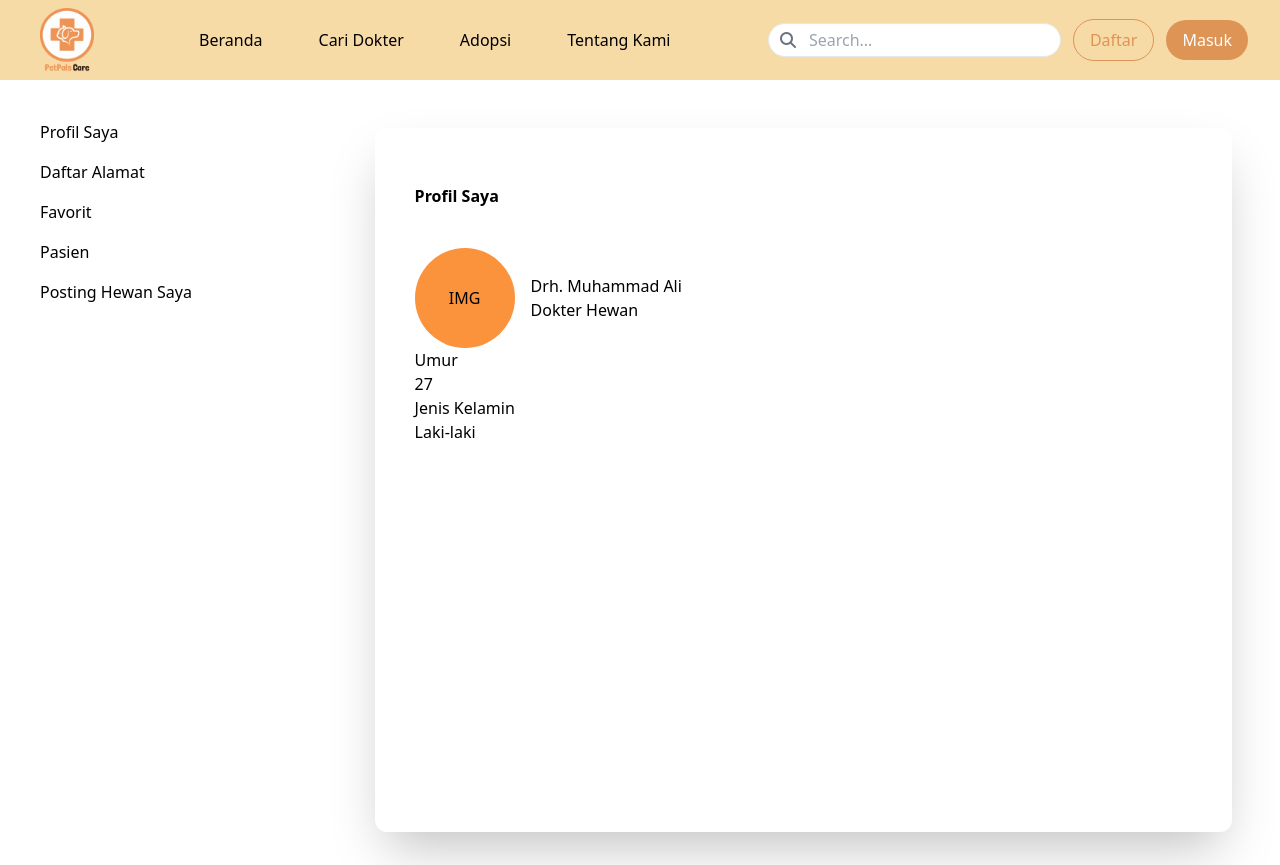
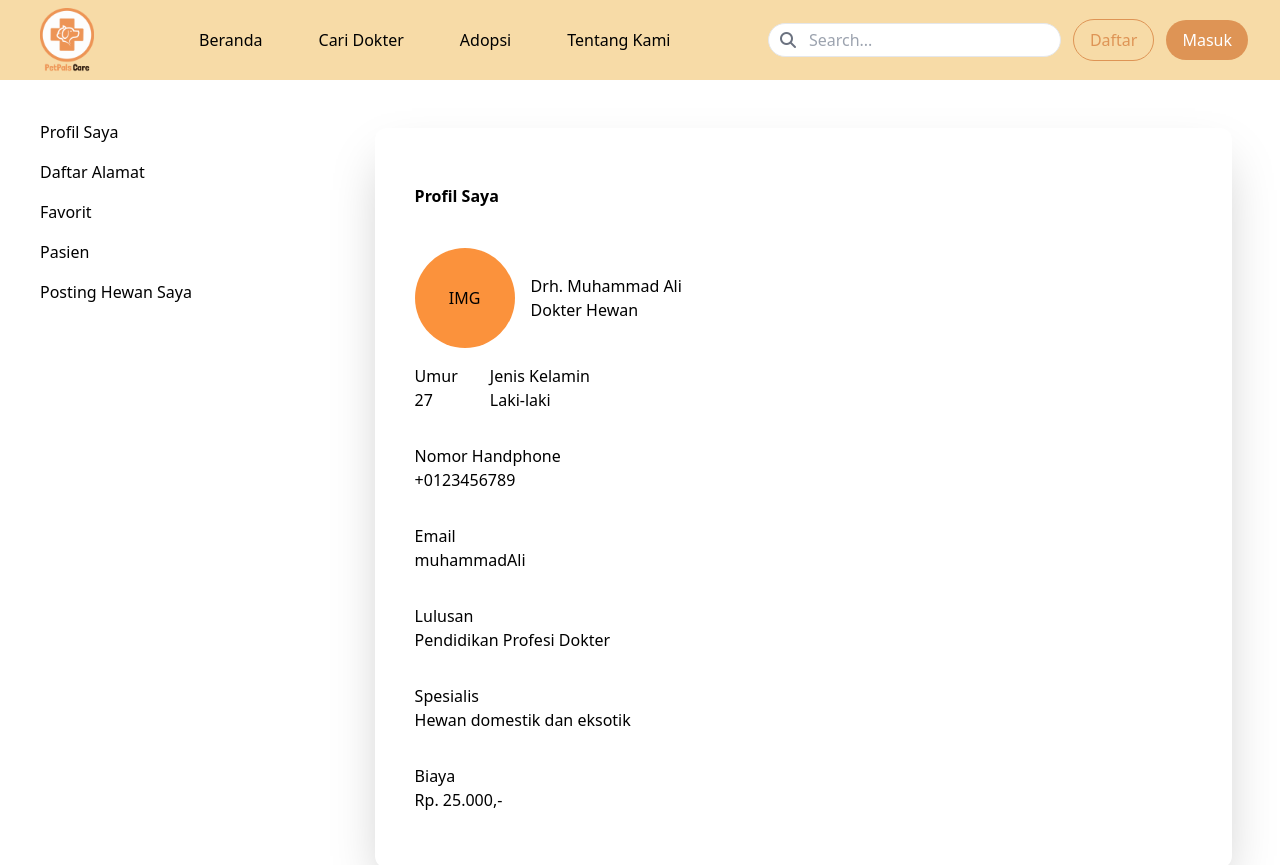
Before and after one commit to yusuf020820/PetPalsCare2, a React (Vite) app: page /Profil-dokter in a window 1280 px wide. Shown: the top 865 px of the page. Built offline with nearby package versions, Linux system fonts and the light colour scheme; what tailgrids would draw is missing.

Commit message:
profildokter

```diff
--- a/src/pages/ProfilDokter.jsx
+++ b/src/pages/ProfilDokter.jsx
@@ -18,7 +18,7 @@ const ProfilDokter = () => {
         </div>
 
         <div className="bg-white w-full h-screen p-12">
-          <div className="bg-white p-10 rounded-xl w-full h-full shadow-2xl">
+          <div className="bg-white p-10 rounded-xl w-full h-auto shadow-2xl">
             <h1 className="py-4 font-bold text-1xl" > Profil Saya</h1>
             <div className="flex justify-start items-center gap-4 pt-6">
               <div className=" w-[100px] h-[100px] bg-orange-400 rounded-full flex justify-center items-center" >
@@ -30,15 +30,35 @@ const ProfilDokter = () => {
                 <p>Dokter Hewan</p>
               </div>
             </div>
-            <div classname="flex justify-start gap-8 items-center bg-red w-full" >
-              <div>
+            <div className=" h-1/2 flex justify-start gap-8 items-center  w-full h-auto gap-28">
+            <div className="py-4">
                 <p>Umur</p>
                 <p>27</p>
               </div>
-              <div>
+              <div className="py-4">
                 <p>Jenis Kelamin</p>
                 <p>Laki-laki</p>
               </div>
+            </div>
+            <div className="py-4">
+              <p>Nomor Handphone</p>
+              <p>+0123456789</p>
+            </div>
+            <div className="py-4">
+              <p>Email</p>
+              <p>muhammadAli</p>
+            </div>
+            <div className="py-4">
+              <p>Lulusan</p>
+              <p>Pendidikan Profesi Dokter</p>
+            </div>
+            <div className="py-4">
+              <p>Spesialis</p>
+              <p>Hewan domestik dan eksotik</p>
+            </div>
+            <div className="py-4">
+              <p>Biaya</p>
+              <p>Rp. 25.000,- </p>
             </div>
           </div>
         </div>
```
